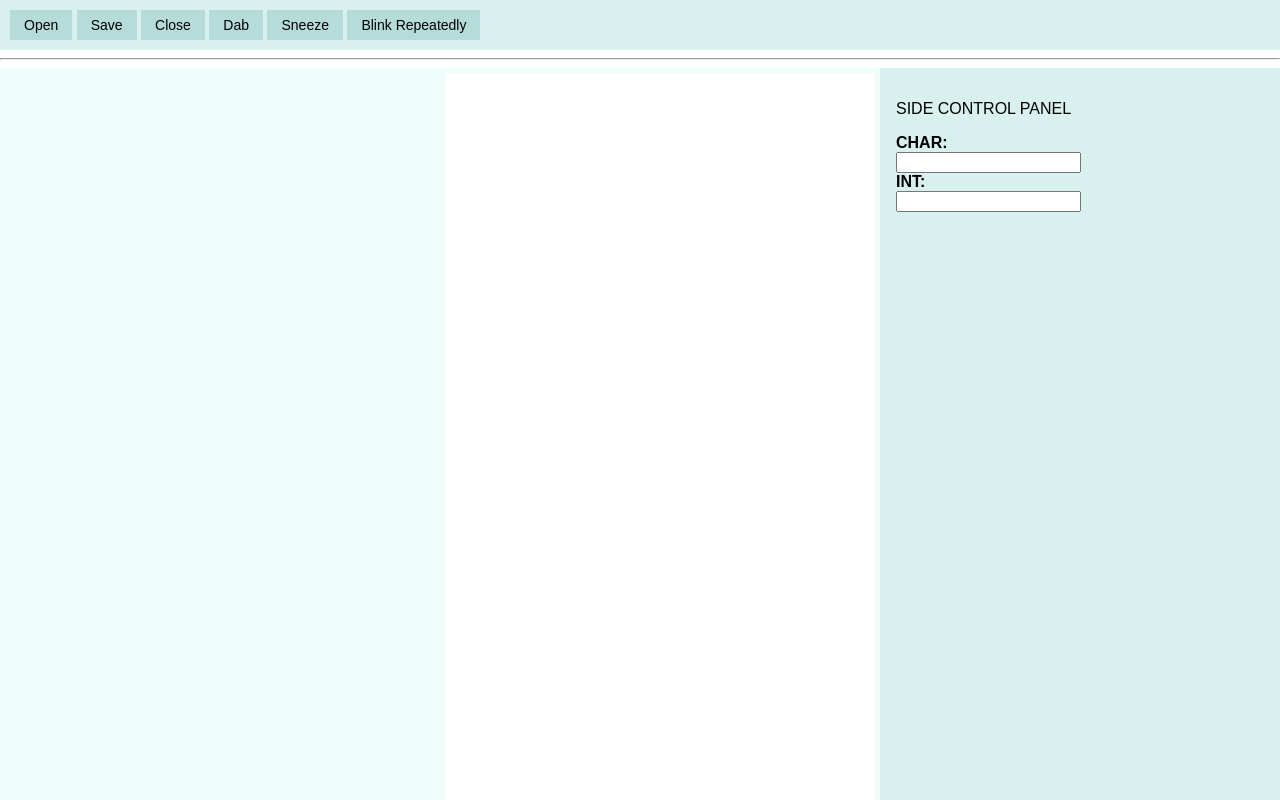
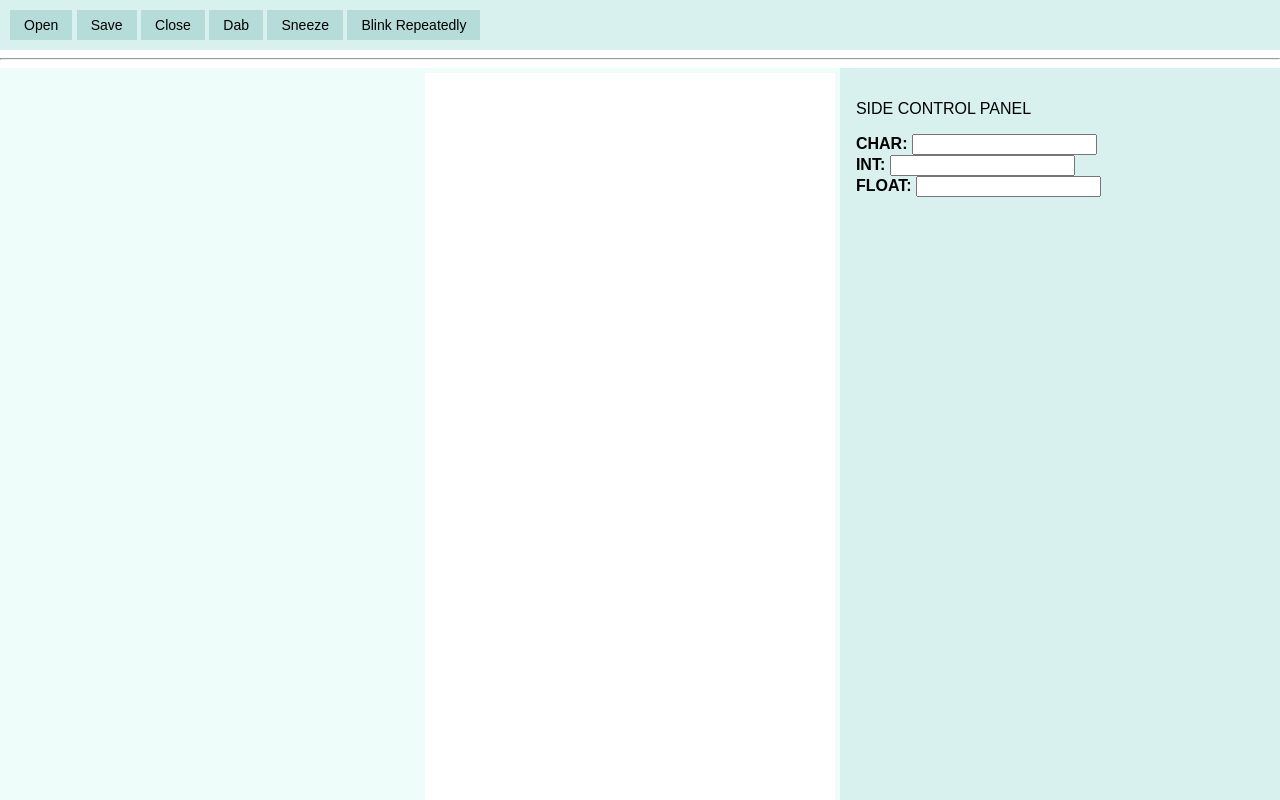
Before and after one commit to georobGWJ/octo-hex, an Electron app: page app/index.html in a window 1280 px wide. Drawn offline with Linux system fonts and the light colour scheme; no server answers.

Commit message:
Add side control display fields.

```diff
--- a/app/index.html
+++ b/app/index.html
@@ -26,10 +26,12 @@
       <div class = 'side-controls'>
         <p>SIDE CONTROL PANEL</p>
         <form>
-          <strong>CHAR:</strong><br>
+          <strong>CHAR:</strong>
           <input type='text' name='form_char'><br>
-          <strong>INT:</strong><br>
-          <input type='text' name='form_int'>
+          <strong>INT:</strong>
+          <input type='text' name='form_int'><br>
+          <strong>FLOAT:</strong>
+          <input type='text' name='form_float'><br>
         </form>
       </div>
     </section>
```
